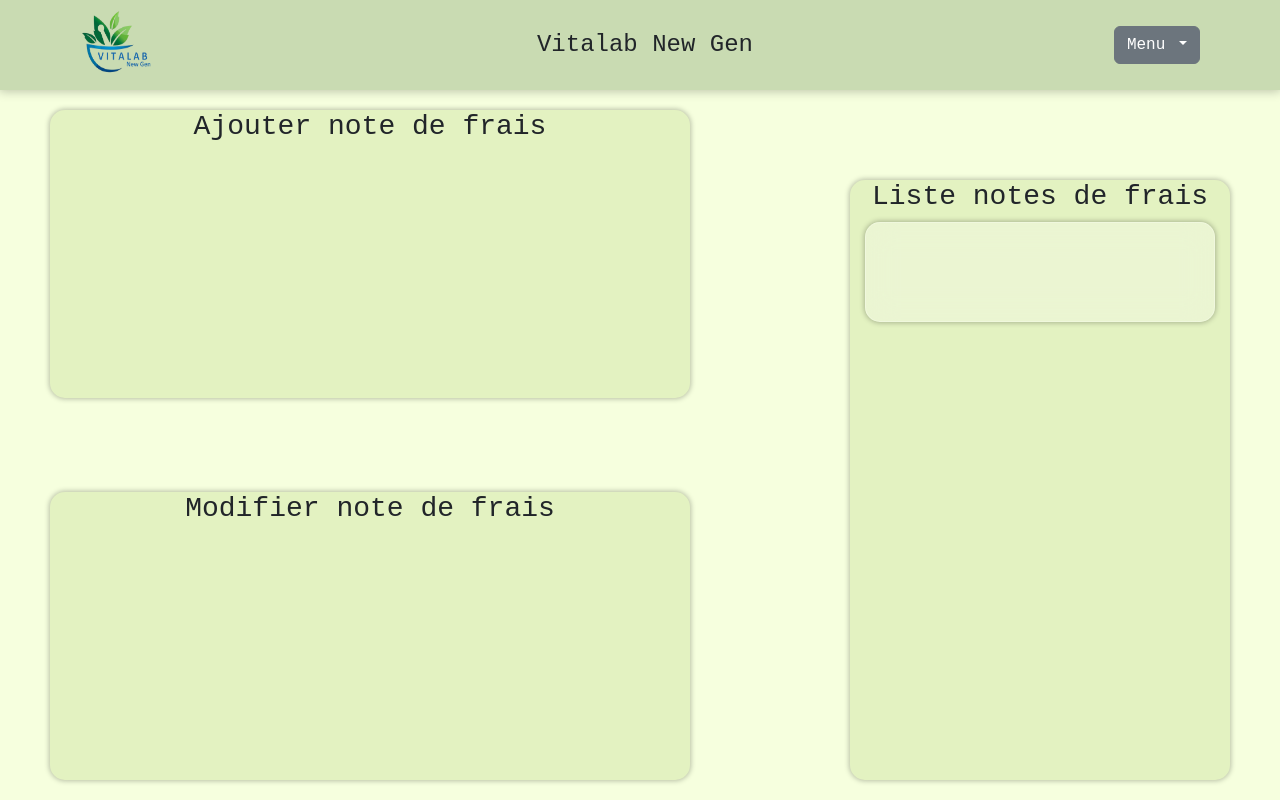
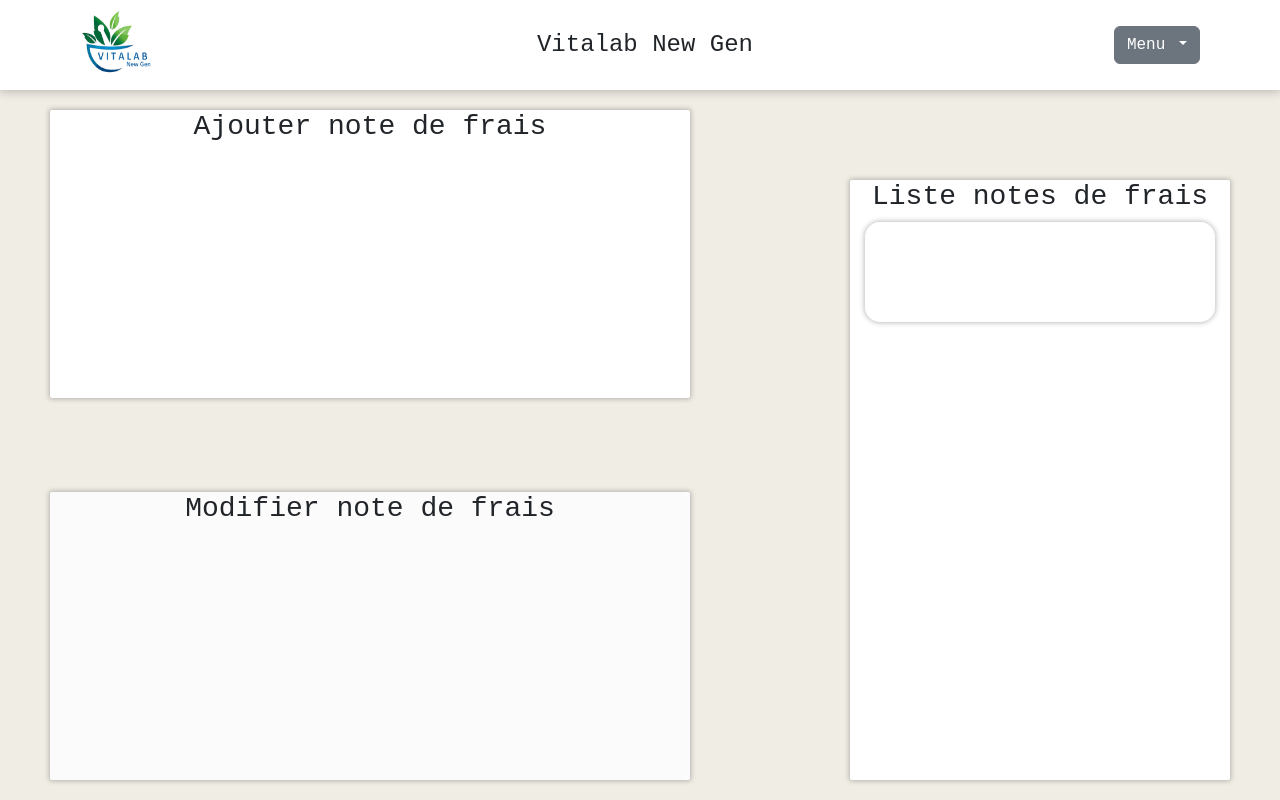
Before and after one commit to ari3645/Website, a PHP site: page /commercial.html in a window 1280 px wide. Run offline with PHP 8.4, Linux system fonts and the light colour scheme.

Commit message:
ajout page commercial

```diff
--- a/commercial.css
+++ b/commercial.css
@@ -1,6 +1,6 @@
 
 .navbar{
-    background-color: #C9DBB2;
+    background-color: #fff;
     box-shadow: 0 0 10px 1px rgba(0, 0, 0, 0.25);
 
     backdrop-filter: blur(15px);
@@ -28,8 +28,8 @@
 
 .right{
 
-    border-radius: 15px;
-    background-color: #E3F2C1;
+    border-radius: 2px;
+    background-color: #fff;
     box-shadow: 0 0 5px 1px rgba(0, 0, 0, 0.25);
 
     backdrop-filter: blur(15px);
@@ -49,8 +49,8 @@
 
 .top-left{
 
-    border-radius: 15px;
-    background-color: #E3F2C1;
+    border-radius: 2px;
+    background-color: #fff;
     box-shadow: 0 0 5px 1px rgba(0, 0, 0, 0.25);
 
     backdrop-filter: blur(15px);
@@ -65,8 +65,8 @@
 }
 .bottom-left{
 
-    border-radius: 15px;
-    background-color: #E3F2C1;
+    border-radius: 2px;
+    background-color: #fcfbfb;
     box-shadow: 0 0 5px 1px rgba(0, 0, 0, 0.25);
 
     backdrop-filter: blur(15px);
--- a/commercial.html
+++ b/commercial.html
@@ -8,7 +8,7 @@
     <link rel="icon" href="images/logo.png">
     <link href="https://cdn.jsdelivr.net/npm/bootstrap@5.3.3/dist/css/bootstrap.min.css" rel="stylesheet" integrity="sha384-QWTKZyjpPEjISv5WaRU9OFeRpok6YctnYmDr5pNlyT2bRjXh0JMhjY6hW+ALEwIH" crossorigin="anonymous">
 </head>
-<body style="background-color: #F6FFDE;">
+<body style="background-color: #f0ede5;">
     <script src="https://cdn.jsdelivr.net/npm/bootstrap@5.3.3/dist/js/bootstrap.bundle.min.js" integrity="sha384-YvpcrYf0tY3lHB60NNkmXc5s9fDVZLESaAA55NDzOxhy9GkcIdslK1eN7N6jIeHz" crossorigin="anonymous"></script>
     <nav class="navbar">
         <div class="container1">
--- a/formulaire.css
+++ b/formulaire.css
@@ -27,8 +27,8 @@ p:not(:last-child) {
 }
 
 body {
-    background: rgb(213,240,193);
-    background: radial-gradient(circle, rgba(213,240,193,1) 31%, rgba(170,217,187,1) 72%);
+  background: rgb(251,249,241);
+  background: linear-gradient(180deg, rgba(251,249,241,1) 18%, rgba(240,237,229,1) 46%, rgba(229,225,218,1) 85%);
   font: 1em/1.618 Inter, sans-serif;
 
   display: flex;
@@ -58,7 +58,7 @@ body {
   padding-right: 20px;
 
   border: 1px solid rgba(255, 255, 255, .25);
-  border-radius: 20px;
+  border-radius: 2px;
   background-color: rgba(255, 255, 255, 0.45);
   box-shadow: 0 0 10px 1px rgba(0, 0, 0, 0.25);
 
```
Also changed, not shown: images/circle.png (added).
